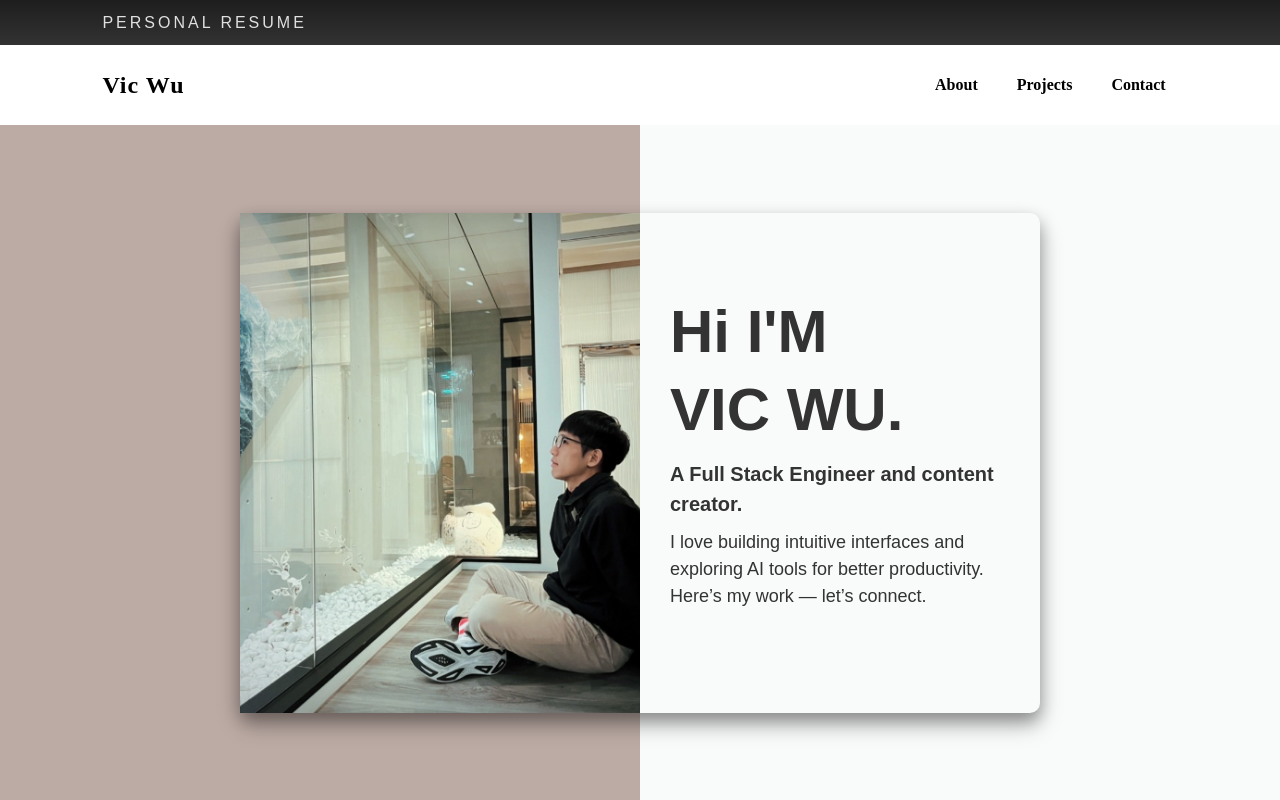
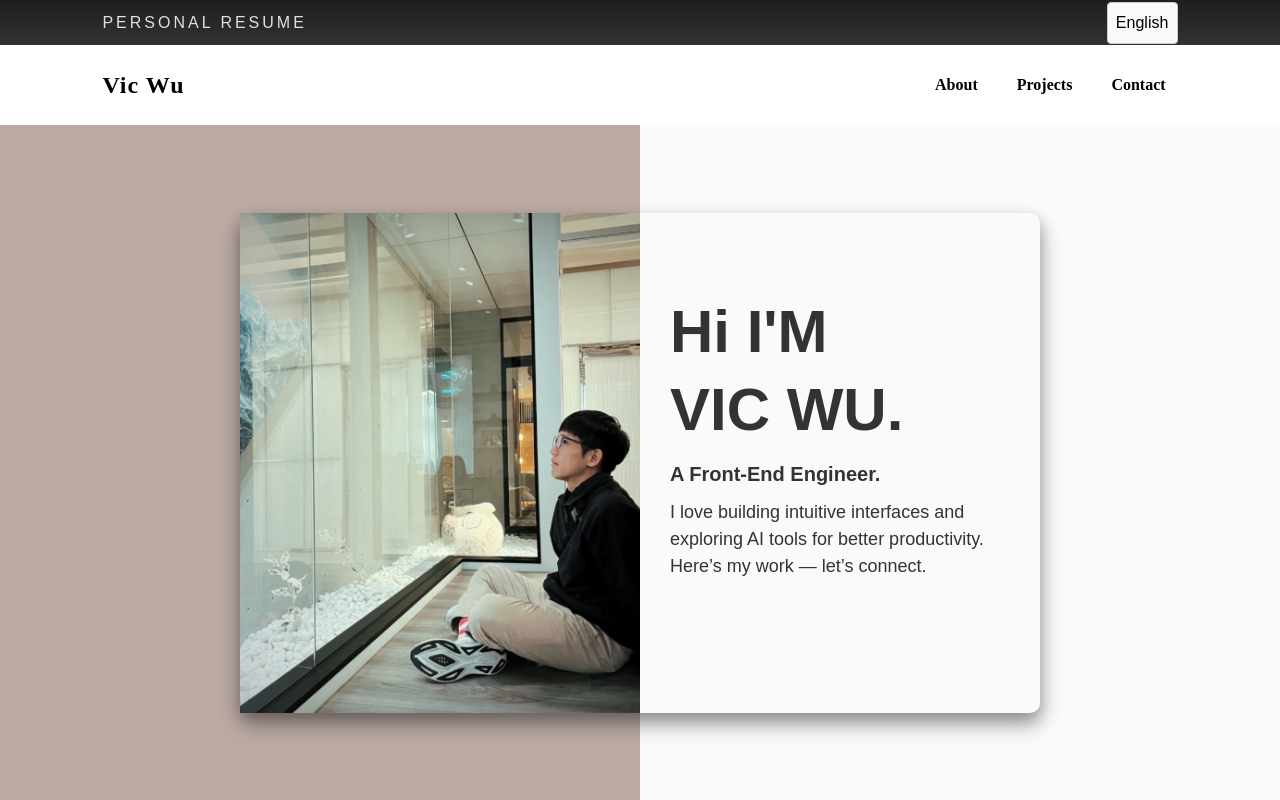
Before and after one commit to WuJianDe/vic-personal-web, a React (Vite) app: page / in a window 1280 px wide. Built offline with nearby package versions, Linux system fonts and the light colour scheme.

Commit message:
新增翻譯(未完成)

```diff
--- a/package.json
+++ b/package.json
@@ -7,15 +7,18 @@
     "dev": "vite",
     "build": "tsc -b && vite build",
     "lint": "eslint .",
-    "preview": "vite preview"
+    "preview": "vite preview",
+    "deploy": "vite build && gh-pages -d dist"
   },
   "dependencies": {
     "@headlessui/react": "^2.2.1",
     "@heroicons/react": "^2.2.0",
     "axios": "^1.8.4",
     "class-variance-authority": "^0.7.1",
+    "i18next": "^24.2.3",
     "react": "^19.0.0",
     "react-dom": "^19.0.0",
+    "react-i18next": "^15.4.1",
     "react-icons": "^5.5.0",
     "react-router-dom": "^7.5.0",
     "sass": "^1.86.3",
@@ -32,6 +35,7 @@
     "eslint": "^9.24.0",
     "eslint-plugin-react-hooks": "^5.1.0",
     "eslint-plugin-react-refresh": "^0.4.19",
+    "gh-pages": "^6.3.0",
     "globals": "^15.15.0",
     "postcss": "^8.5.3",
     "prettier": "^3.5.3",
--- a/src/App.tsx
+++ b/src/App.tsx
@@ -1,4 +1,5 @@
 import React from "react";
+import "./i18n"; // 確保載入 i18n 初始化檔案
 import { HashRouter as Router, Routes, Route } from "react-router-dom";
 import routes from "./routes/Routes";
 
--- a/src/components/Header.tsx
+++ b/src/components/Header.tsx
@@ -1,16 +1,28 @@
 import React from "react";
 import { NavLink, useLocation, Link } from "react-router-dom";
+import { useTranslation } from "react-i18next";
 
 const Header: React.FC = () => {
+  const { t, i18n } = useTranslation();
   const links = [
-    { to: "/about", label: "About" },
-    { to: "/projects", label: "Projects" },
-    { to: "/contact", label: "Contact" }
+    { to: "/about", label: t("header-about") },
+    { to: "/projects", label: t("header-projects") },
+    { to: "/contact", label: t("header-contact") }
   ];
   return (
     <header>
       <div className="header-social-media">
-        <div className="header-social-media-title">PERSONAL RESUME</div>
+        <div className="header-social-media-title">{t("header-title")}</div>
+        <div className="language-dropdown">
+          <select
+            value={i18n.language}
+            onChange={(e) => i18n.changeLanguage(e.target.value)}
+            className="language-select"
+          >
+            <option value="en">English</option>
+            <option value="zh">中文</option>
+          </select>
+        </div>
       </div>
       <div className="header-nav">
         <Link to="/" className="header-title">
--- /dev/null
+++ b/src/i18n.ts
@@ -0,0 +1,17 @@
+import i18n from 'i18next'
+import { initReactI18next } from 'react-i18next'
+
+import en from './locales/en.json'
+import zh from './locales/zh.json'
+
+i18n.use(initReactI18next).init({
+  resources: {
+    en: { translation: en },
+    zh: { translation: zh },
+  },
+  lng: 'en',
+  fallbackLng: 'zh',
+  interpolation: { escapeValue: false },
+})
+
+export default i18n
--- /dev/null
+++ b/src/locales/en.json
@@ -0,0 +1,9 @@
+{
+  "header-title": "PERSONAL RESUME",
+  "header-about": "About",
+  "header-projects": "Projects",
+  "header-contact": "Contact",
+  "home-title": "Hi I'M <br />VIC WU.",
+  "home-card-sub": "A Front-End Engineer.",
+  "home-card-content": "I love building intuitive interfaces and exploring AI tools for better productivity. Here’s my work — let’s connect."
+}
--- /dev/null
+++ b/src/locales/zh.json
@@ -0,0 +1,9 @@
+{
+  "header-title": "個人履歷",
+  "header-about": "關於",
+  "header-projects": "作品集",
+  "header-contact": "聯繫我",
+  "home-title": "嗨 我是<br />VIC WU.",
+  "home-card-sub": "前端工程師",
+  "home-card-content": "我喜歡打造直覺化的介面，並探索各種 AI 工具來提升生產力。這裡是我的作品，歡迎聯絡我。"
+}
--- a/src/main.tsx
+++ b/src/main.tsx
@@ -1,6 +1,7 @@
 import { StrictMode } from 'react'
 import { createRoot } from 'react-dom/client'
 import "@/styles/main.scss";
+import './i18n'
 import App from './App.tsx'
 
 createRoot(document.getElementById('root')!).render(
--- a/src/pages/HomePage.tsx
+++ b/src/pages/HomePage.tsx
@@ -1,21 +1,23 @@
+import { Trans, useTranslation } from "react-i18next";
+import { useEffect } from "react";
 const HomePage: React.FC = () => {
+  const { t } = useTranslation();
   return (
     <div className="home-page">
       <div className="home-bg"></div>
       <div className="home-card">
         <div className="home-card-left">
           <div className="home-card-photo"></div>
-          {/* <div className="home-card-name">I'M VIC WU</div> */}
-          {/* <div className="home-card-profession">Full Stack Engineer</div> */}
         </div>
         <div className="home-card-right">
-          <div className="home-card-title">Hi I'M <br/>VIC WU.</div>
+          <div className="home-card-title">
+            <Trans i18nKey="home-title" />
+          </div>
           <div className="home-card-sub">
-            A Full Stack Engineer and content creator.
+            <Trans i18nKey="home-card-sub" />
           </div>
           <div className="home-card-content">
-            I love building intuitive interfaces and exploring AI tools for
-            better productivity. Here’s my work — let’s connect.
+            <Trans i18nKey="home-card-content" />
           </div>
         </div>
       </div>
--- a/src/styles/_components.scss
+++ b/src/styles/_components.scss
@@ -64,3 +64,44 @@ header {
     }
   }
 }
+
+.language-button {
+  padding: 8px 12px;
+  margin: 0 5px;
+  border: 1px solid #ccc;
+  background-color: #f9f9f9;
+  cursor: pointer;
+  transition:
+    background-color 0.3s,
+    color 0.3s;
+
+  &.active {
+    background-color: #007bff;
+    color: white;
+    border-color: #007bff;
+  }
+
+  &:hover {
+    background-color: #e0e0e0;
+  }
+}
+
+.language-dropdown {
+  .language-select {
+    padding: 8px;
+    border: 1px solid #ccc;
+    border-radius: 4px;
+    background-color: #f9f9f9;
+    cursor: pointer;
+    transition: border-color 0.3s;
+    text-align: center;
+    &:hover {
+      border-color: #007bff;
+    }
+
+    &:focus {
+      outline: none;
+      border-color: #007bff;
+    }
+  }
+}
--- a/src/styles/_pages.scss
+++ b/src/styles/_pages.scss
@@ -285,7 +285,7 @@
         transition: border-color 0.3s ease;
 
         &:focus {
-          border-color: #3498db; // 聚焦時的邊框顏色
+          border-color: #938079; // 聚焦時的邊框顏色
         }
       }
 
@@ -302,14 +302,14 @@
       font-size: 1rem;
       font-weight: bold;
       color: #fff;
-      background: #3498db;
+      background: #bcaaa4;
       border: none;
       border-radius: 5px;
       cursor: pointer;
       transition: background 0.3s ease;
 
       &:hover {
-        background: #2980b9; // 滑鼠懸停時的背景顏色
+        background: #938079; // 滑鼠懸停時的背景顏色
       }
     }
   }
```
Also changed, not shown: src/i18n/index.ts (added, +30 -0 lines), 1 other file (tests, documents, lock files or other folders).
